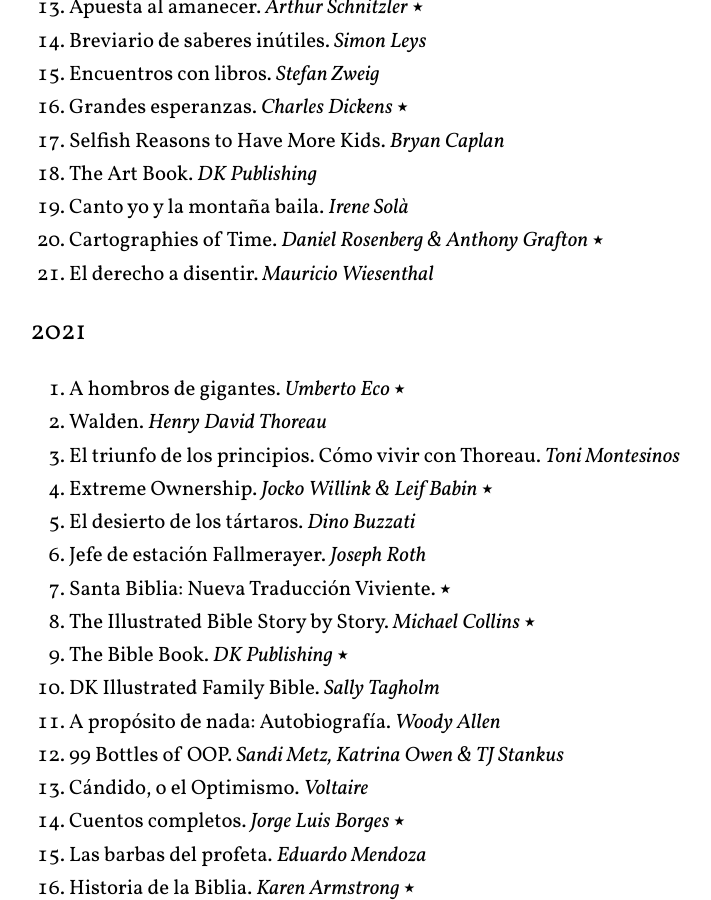
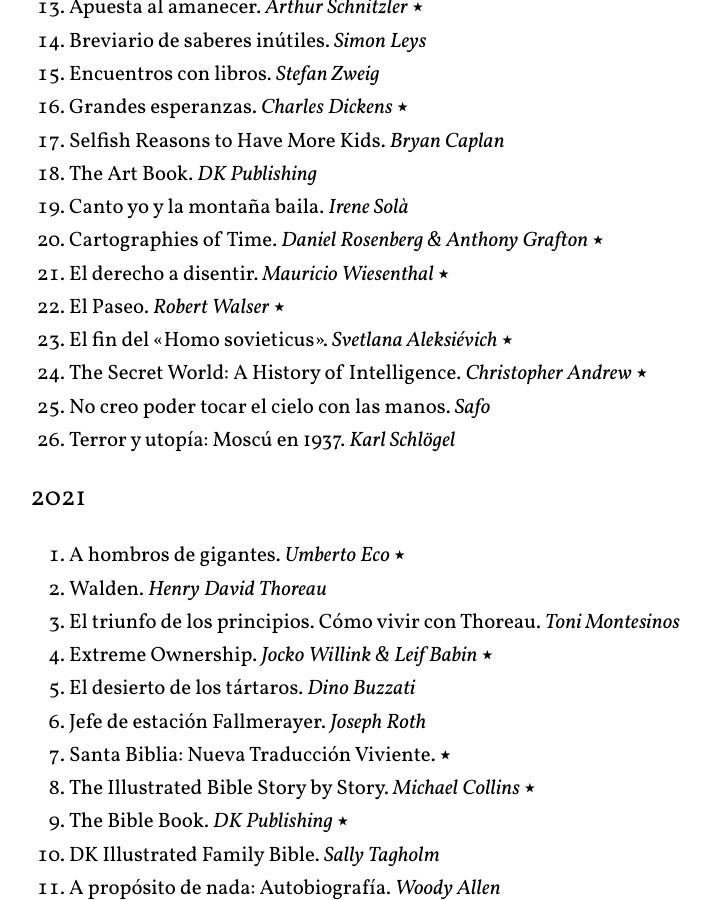
Before and after one commit to arturoherrero/arturoherrero.com, a Jekyll site: the page built from pages/books.md, in a window 1280 px wide and 900 px high, scrolled down 750 px. Shown: the whole window, without its empty margins (220-931 px from the left). Built offline with Jekyll 4.4.1, drawn with Linux system fonts in a browser that asks for light colours.

Commit message:
Update lists

```diff
--- a/pages/books.md
+++ b/pages/books.md
@@ -30,7 +30,12 @@
 18. The Art Book. *DK Publishing*
 19. Canto yo y la montaña baila. *Irene Solà*
 20. Cartographies of Time. *Daniel Rosenberg & Anthony Grafton* ⭑
-21. El derecho a disentir. *Mauricio Wiesenthal*
+21. El derecho a disentir. *Mauricio Wiesenthal* ⭑
+22. El Paseo. *Robert Walser* ⭑
+23. El fin del «Homo sovieticus». *Svetlana Aleksiévich* ⭑
+24. The Secret World: A History of Intelligence. *Christopher Andrew* ⭑
+25. No creo poder tocar el cielo con las manos. *Safo*
+26. Terror y utopía: Moscú en 1937. *Karl Schlögel*
 
 
 ### 2021
```
Also changed, not shown: pages/games.md (+1 -0 lines).
